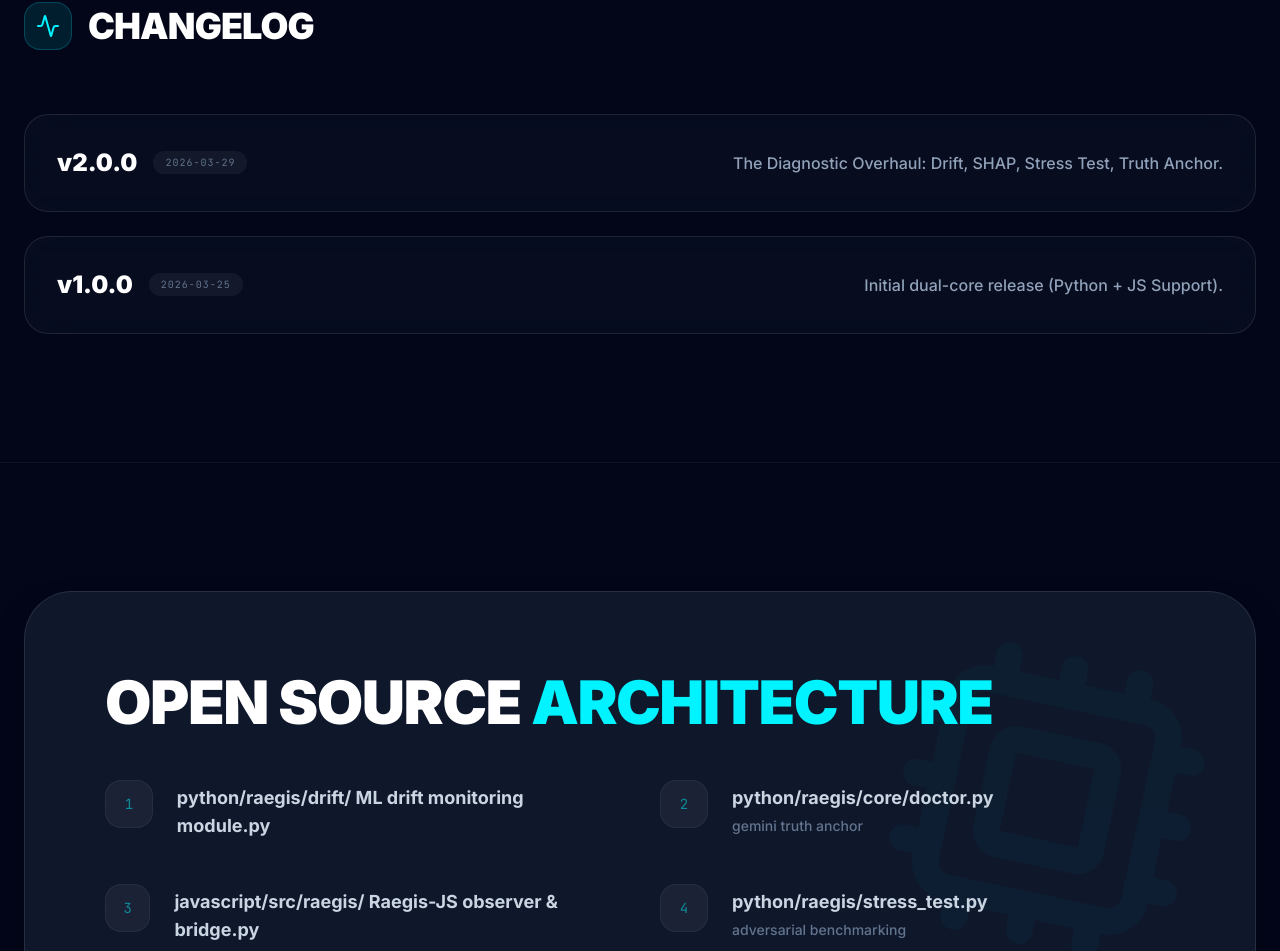
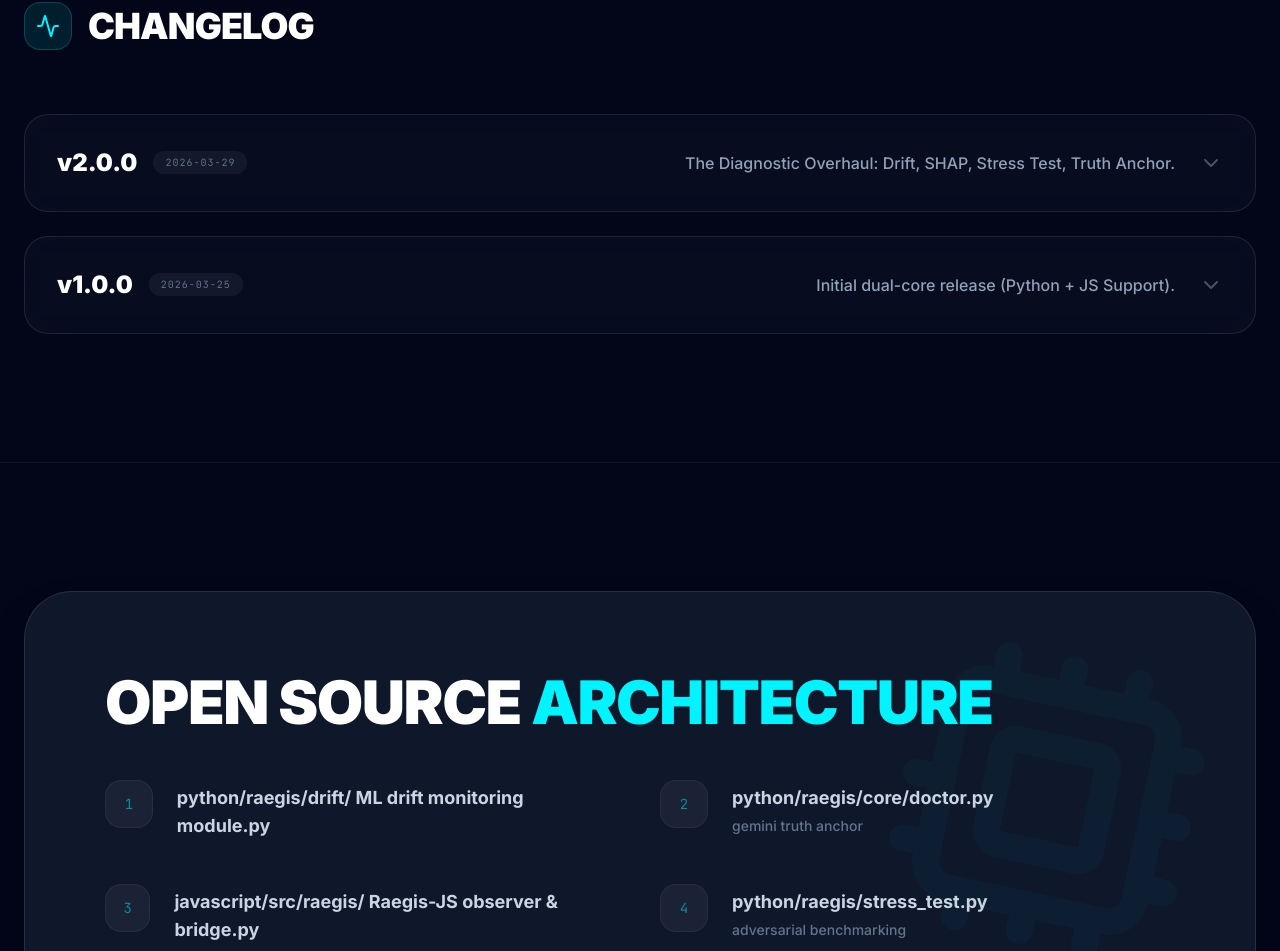
Before and after one commit to Rukafuu/Raegis, a React (Vite) app: page / in a window 1280 px wide. Shown: the part 6747-7698 px from the top of the page. Built offline with nearby package versions, Linux system fonts and the light colour scheme.

Commit message:
feat(website): interactive changelog and localization fix

```diff
--- a/src/App.tsx
+++ b/src/App.tsx
@@ -7,7 +7,9 @@ import {
   Linkedin,
   Activity,
   Cpu,
-  Code2
+  Code2,
+  ChevronDown,
+  ChevronUp
 } from 'lucide-react';
 
 // Components
@@ -24,6 +26,7 @@ import { translations, Language } from './i18n';
 export default function App() {
   const [lang, setLang] = useState<Language>('en');
   const [activeCore, setActiveCore] = useState<'python' | 'js'>('python');
+  const [expandedChangelog, setExpandedChangelog] = useState<string | null>(null);
   const t = translations[lang];
 
   // Auto-set language based on navigator
@@ -269,15 +272,37 @@ export default function App() {
                     whileInView={{ opacity: 1, y: 0 }}
                     viewport={{ once: true }}
                     transition={{ delay: idx * 0.1 }}
-                    className="glass-morphism p-8 rounded-3xl border border-white/5 hover:border-cyan-neon/30 transition-all group"
+                    onClick={() => setExpandedChangelog(expandedChangelog === item.version ? null : item.version)}
+                    className={`glass-morphism p-8 rounded-3xl border border-white/5 hover:border-cyan-neon/30 transition-all group cursor-pointer ${expandedChangelog === item.version ? 'border-cyan-neon/40 ring-1 ring-cyan-neon/20' : ''}`}
                  >
                     <div className="flex flex-col md:flex-row md:items-center justify-between gap-4">
                        <div className="flex items-center gap-4">
                           <span className="text-2xl font-black text-white group-hover:text-cyan-neon transition-colors">v{item.version}</span>
                           <span className="px-3 py-1 bg-white/5 rounded-full text-[10px] font-mono text-slate-500 uppercase tracking-widest">{item.date}</span>
                        </div>
-                       <p className="text-slate-400 font-medium">{item.desc}</p>
+                       <div className="flex items-center gap-6">
+                          <p className="text-slate-400 font-medium">{item.desc}</p>
+                          {expandedChangelog === item.version ? <ChevronUp className="text-cyan-neon" /> : <ChevronDown className="text-slate-600 group-hover:text-cyan-neon transition-colors" />}
+                       </div>
                     </div>
+
+                    <AnimatePresence>
+                       {expandedChangelog === item.version && (
+                          <motion.div
+                             initial={{ height: 0, opacity: 0 }}
+                             animate={{ height: 'auto', opacity: 1 }}
+                             exit={{ height: 0, opacity: 0 }}
+                             className="overflow-hidden"
+                          >
+                             <div className="mt-8 p-6 bg-slate-950/50 rounded-2xl border border-white/5 font-mono text-sm overflow-x-auto">
+                                <span className="text-cyan-neon/40 text-[10px] block mb-4 uppercase tracking-widest">// Quick_Snapshot</span>
+                                <pre className="text-slate-300">
+                                   <code>{item.snippet}</code>
+                                </pre>
+                             </div>
+                          </motion.div>
+                       )}
+                    </AnimatePresence>
                  </motion.div>
               ))}
            </div>
--- a/src/components/HowItWorks.tsx
+++ b/src/components/HowItWorks.tsx
@@ -39,7 +39,7 @@ export const HowItWorks = ({ t }: HowItWorksProps) => {
           viewport={{ once: true }}
           className="text-slate-500 text-sm font-mono max-w-xs leading-relaxed border-l-2 border-cyan-neon/30 pl-4"
         >
-          Auditing neural pathways to ensure deterministic reliability in stochastic environments.
+          {t.howItWorks.subtitle}
         </motion.div>
       </div>
 
--- a/src/i18n.ts
+++ b/src/i18n.ts
@@ -16,6 +16,7 @@ export const translations = {
     },
     howItWorks: {
       title: "Diagnostic Pipeline",
+      subtitle: "Auditing neural pathways to ensure deterministic reliability in stochastic environments.",
       steps: [
         {
           title: "Adversarial Stress",
@@ -93,8 +94,18 @@ export const translations = {
     changelog: {
       title: "Changelog",
       items: [
-        { version: "2.0.0", date: "2026-03-29", desc: "The Diagnostic Overhaul: Drift, SHAP, Stress Test, Truth Anchor." },
-        { version: "1.0.0", date: "2026-03-25", desc: "Initial dual-core release (Python + JS Support)." }
+        {
+          version: "2.0.0",
+          date: "2026-03-29",
+          desc: "The Diagnostic Overhaul: Drift, SHAP, Stress Test, Truth Anchor.",
+          snippet: "from raegis.drift import DriftMonitor\n\nmonitor = DriftMonitor(model_path='fraud_model.xgb')\nresults = monitor.run_simulation(weeks=12)\nprint(f'PSI Drift: {results.psi}')"
+        },
+        {
+          version: "1.0.0",
+          date: "2026-03-25",
+          desc: "Initial dual-core release (Python + JS Support).",
+          snippet: "const auditor = new Raegis.Auditor({ model: 'gemma' });\nconst report = await auditor.audit('Hello World');"
+        }
       ]
     },
     contact: {
@@ -124,6 +135,7 @@ export const translations = {
     },
     howItWorks: {
       title: "Pipeline de Diagnóstico",
+      subtitle: "Auditando caminhos neurais para garantir confiabilidade determinística em ambientes estocásticos.",
       steps: [
         {
           title: "Stress Adversarial",
@@ -201,8 +213,18 @@ export const translations = {
     changelog: {
       title: "Changelog",
       items: [
-        { version: "2.0.0", date: "2026-03-29", desc: "Overhaul de Diagnósticos: Drift, SHAP, Stress Test, Truth Anchor." },
-        { version: "1.0.0", date: "2026-03-25", desc: "Lançamento dual-core inicial (Suporte Python + JS)." }
+        {
+          version: "2.0.0",
+          date: "2026-03-29",
+          desc: "Overhaul de Diagnósticos: Drift, SHAP, Stress Test, Truth Anchor.",
+          snippet: "from raegis.drift import DriftMonitor\n\n# Diagnóstico de Drift em Produção\nmonitor = DriftMonitor()\nmonitor.run_simulation()"
+        },
+        {
+          version: "1.0.0",
+          date: "2026-03-25",
+          desc: "Lançamento dual-core inicial (Suporte Python + JS).",
+          snippet: "import Raegis from 'raegis';\n\nconst auditor = new Raegis.Auditor();\nawait auditor.audit('Prompt Test');"
+        }
       ]
     },
     contact: {
@@ -309,8 +331,18 @@ export const translations = {
     changelog: {
       title: "Changelog",
       items: [
-        { version: "2.0.0", date: "2026-03-29", desc: "The Diagnostic Overhaul: Drift, SHAP, Stress Test, Truth Anchor." },
-        { version: "1.0.0", date: "2026-03-25", desc: "Initial dual-core release (Python + JS Support)." }
+        {
+          version: "2.0.0",
+          date: "2026-03-29",
+          desc: "The Diagnostic Overhaul: Drift, SHAP, Stress Test, Truth Anchor.",
+          snippet: "from raegis.drift import DriftMonitor # Monitoreo"
+        },
+        {
+          version: "1.0.0",
+          date: "2026-03-25",
+          desc: "Initial dual-core release (Python + JS Support).",
+          snippet: "const auditor = new Raegis.Auditor();"
+        }
       ]
     },
     contact: {
@@ -340,6 +372,7 @@ export const translations = {
     },
     howItWorks: {
       title: "仕組み",
+      subtitle: "確率的環境における決定論的な信頼性を確保するために神経経路を監査します。",
       steps: [
         {
           title: "ストレステスト",
@@ -417,8 +450,18 @@ export const translations = {
     changelog: {
       title: "Changelog",
       items: [
-        { version: "2.0.0", date: "2026-03-29", desc: "The Diagnostic Overhaul: Drift, SHAP, Stress Test, Truth Anchor." },
-        { version: "1.0.0", date: "2026-03-25", desc: "Initial dual-core release (Python + JS Support)." }
+        {
+          version: "2.0.0",
+          date: "2026-03-29",
+          desc: "The Diagnostic Overhaul: Drift, SHAP, Stress Test, Truth Anchor.",
+          snippet: "from raegis.drift import DriftMonitor"
+        },
+        {
+          version: "1.0.0",
+          date: "2026-03-25",
+          desc: "Initial dual-core release (Python + JS Support).",
+          snippet: "const auditor = new Raegis.Auditor();"
+        }
       ]
     },
     contact: {
```
